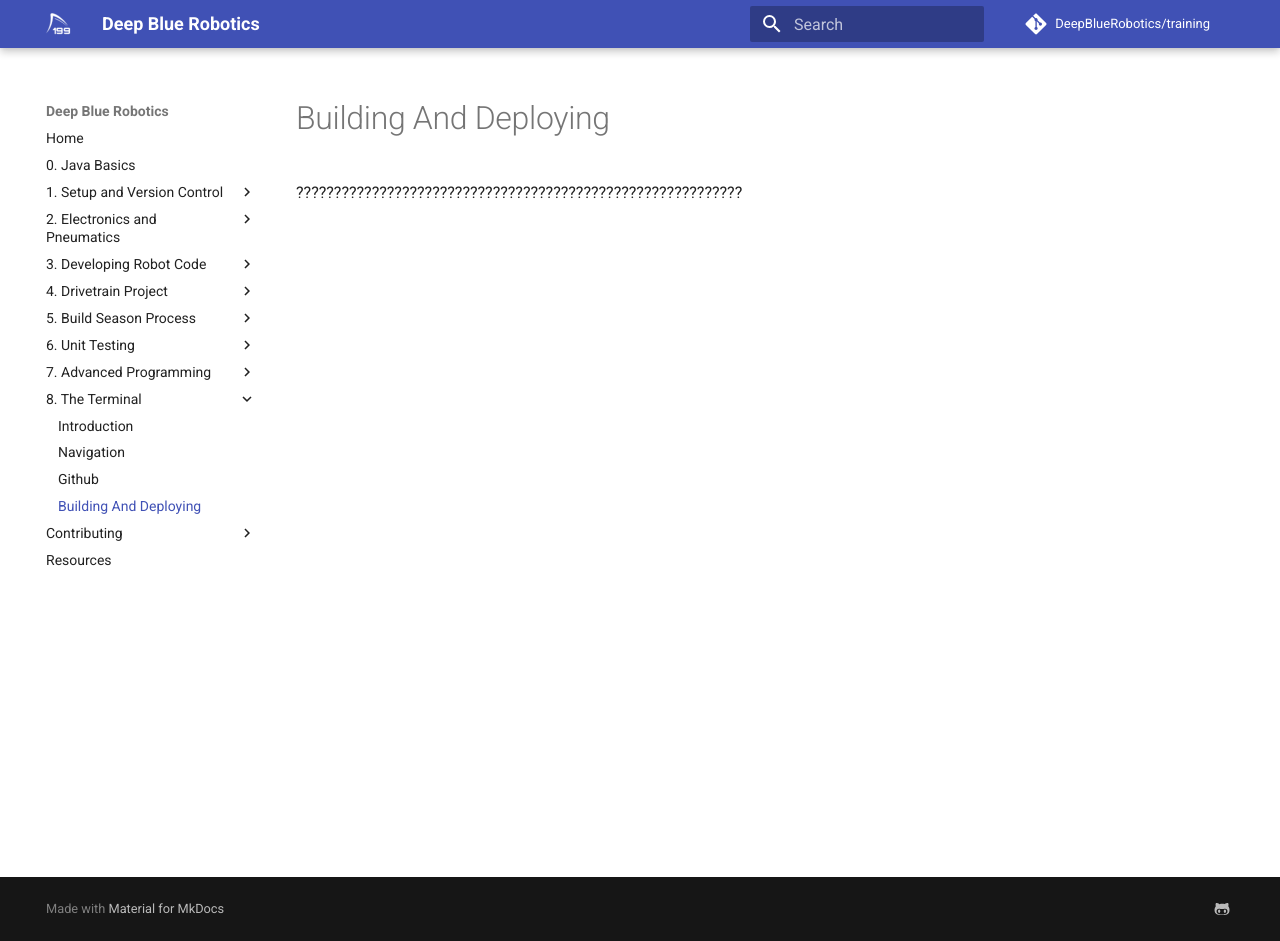
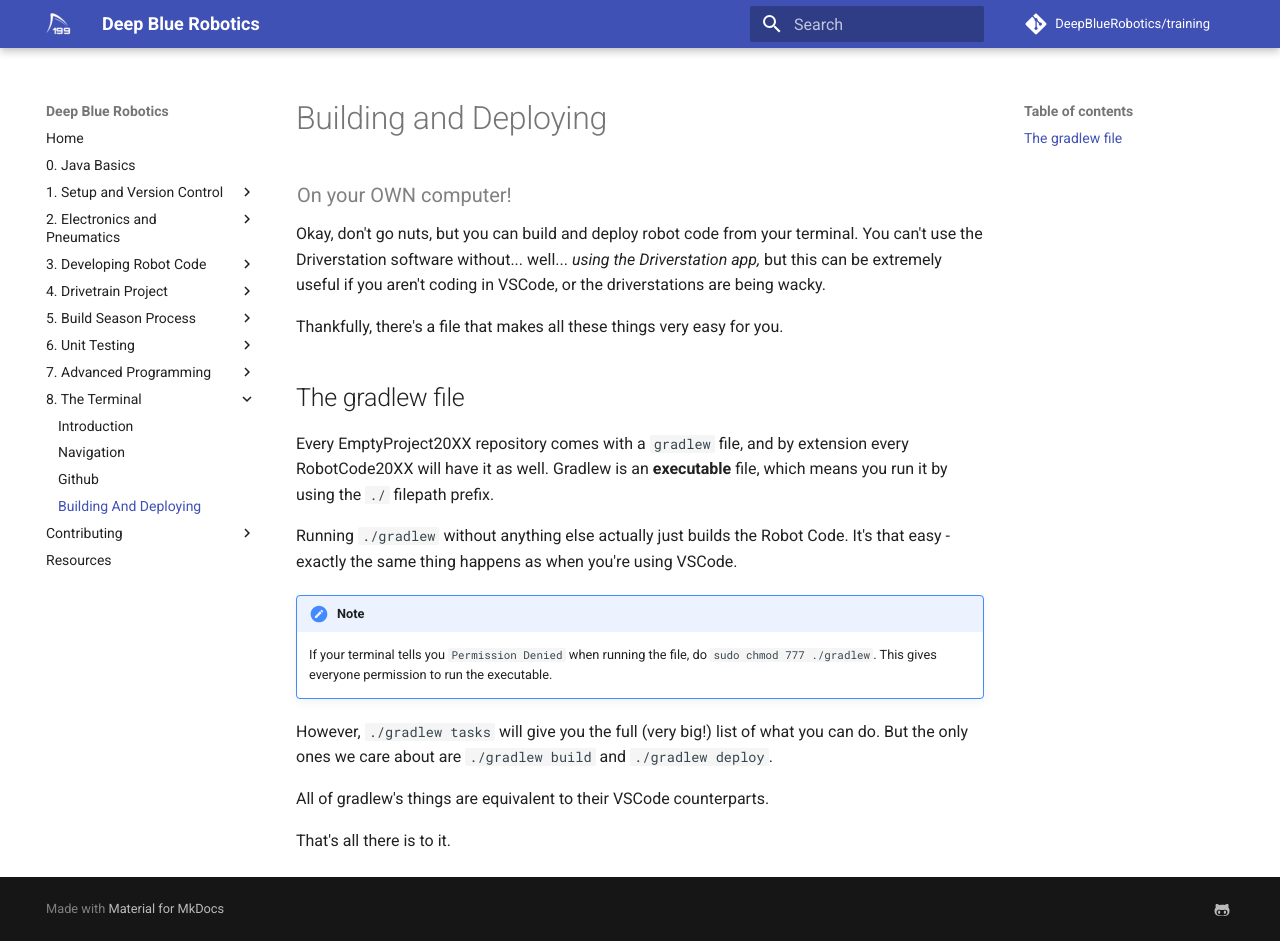
Before and after one commit to DeepBlueRobotics/training, an MkDocs documentation site: the page built from docs/section-8/gradle.md, in a window 1280 px wide and 941 px high. Built offline with MkDocs 1.6.1 and Material for MkDocs 9.7.7, drawn with Linux system fonts in a browser that asks for light colours; comment, search, counter and statistics services are not loaded.

Commit message:
Add gradlew section

```diff
--- a/docs/section-8/gradle.md
+++ b/docs/section-8/gradle.md
@@ -1 +1,26 @@
-???????????????????????????????????????????????????????????
+<style>sub{color:gray;}</style>
+<style>green{color:#006600;}</style>
+<style>red{color:#660000;}</style>
+<style>big{font-size:20px;}</style>
+
+# Building and Deploying
+<sub><big> On your OWN computer! </big></sub>
+
+Okay, don't go nuts, but you can build and deploy robot code from your terminal. You can't use the Driverstation software without... well... *using the Driverstation app,* but this can be extremely useful if you aren't coding in VSCode, or the driverstations are being wacky.
+
+Thankfully, there's a file that makes all these things very easy for you.
+
+## The gradlew file
+
+Every EmptyProject20XX repository comes with a `gradlew` file, and by extension every RobotCode20XX will have it as well. Gradlew is an __executable__ file, which means you run it by using the `./` filepath prefix.
+
+Running `./gradlew` without anything else actually just builds the Robot Code. It's that easy - exactly the same thing happens as when you're using VSCode.
+
+!!! note
+	If your terminal tells you `Permission Denied` when running the file, do `sudo chmod 777 ./gradlew`. This gives everyone permission to run the executable.
+
+However, `./gradlew tasks` will give you the full (very big!) list of what you can do. But the only ones we care about are `./gradlew build` and `./gradlew deploy`.
+
+All of gradlew's things are equivalent to their VSCode counterparts.
+
+That's all there is to it.
```
